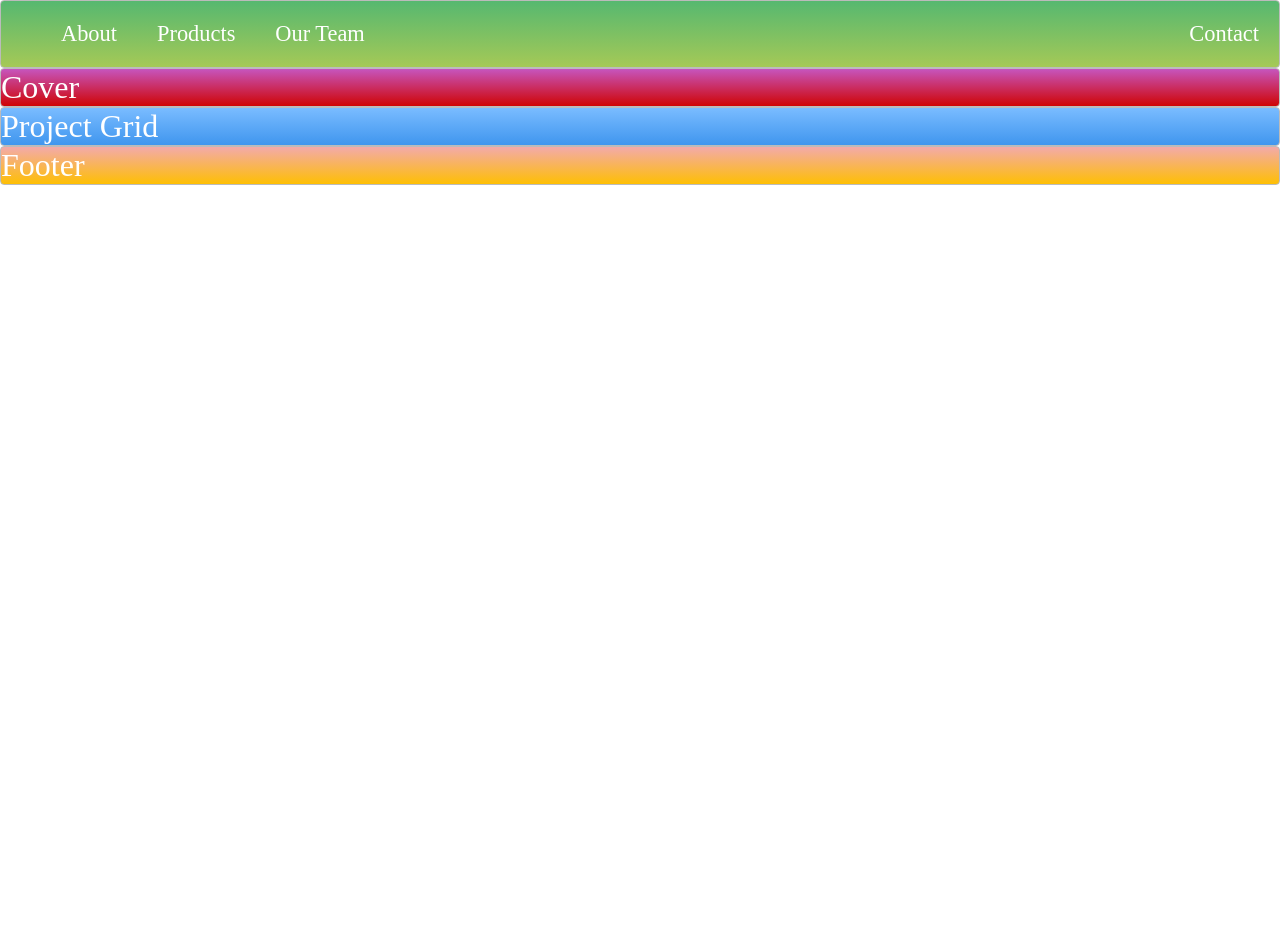
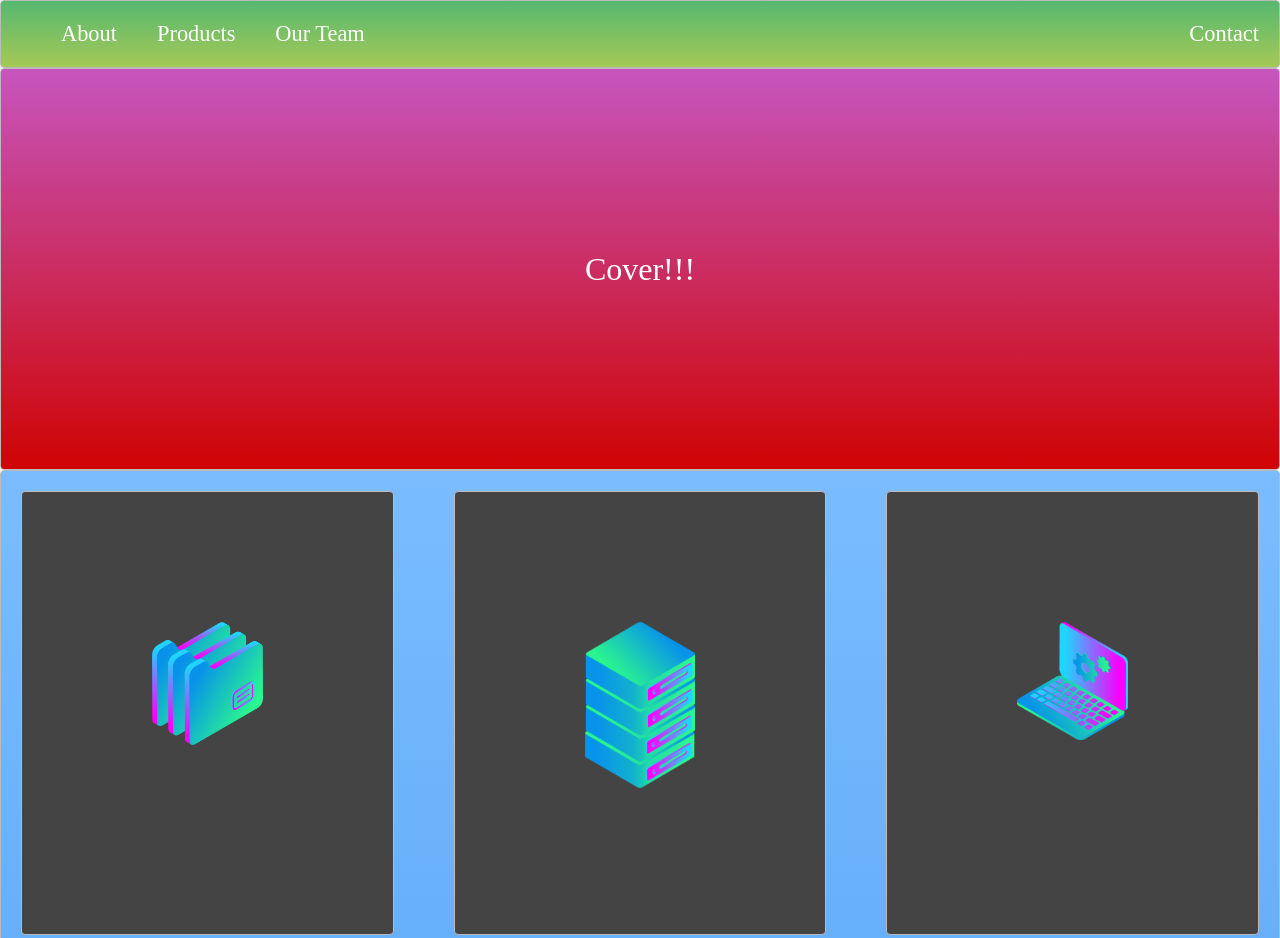
Before and after one commit to carlocadiz/layoutPage, a plain HTML site: page index.html in a window 1280 px wide. Shown: the top 938 px of the page. Before the commit the page ends 800 px from the top, so only its background shows below. Drawn offline with Linux system fonts and the light colour scheme.

Commit message:
completed layout

```diff
--- a/index.html
+++ b/index.html
@@ -14,8 +14,18 @@
       <li class="push"><a href=""></a>Contact</li>
     </ul>
   </nav>
-  <div class="zone red">Cover</div>
-  <div class="zone blue">Project Grid</div>
-  <div class="zone yellow">Footer</div>
+  <div class="container zone red">Cover!!!</div>
+  <div class="zone blue grid-wrapper">
+    <div class="box zone"><img src="./img/files_2.png"></div>
+    <div class="box zone"><img src="./img/server_2_2.png"></div>
+    <div class="box zone"><img src="./img/monitor_settings_2.png"></div>
+    <div class="box zone"><img src="./img/server_3.png"></div>
+    <div class="box zone"><img src="./img/data_storage_2_2.png"></div>
+    <div class="box zone"><img src="./img/monitor_coding_2.png"></div>
+    <div class="box zone"><img src="./img/desktop_analytics_2.png"></div>
+    <div class="box zone"><img src="./img/server_safe_2.png"></div>
+  </div>
+
+  <footer class="zone yellow">Hello there</fooer>
 </body>
 </html>
--- a/style.css
+++ b/style.css
@@ -20,6 +20,7 @@ body {
     box-shadow:rgba(0,0,0,0.8) 0px 5px 15px, inset rgba(0,0,0,0.15) 0px -10px 20px;
 }
 
+ /*Nav*/
 .main-nav {
     display: flex;
     list-style: none;
@@ -48,7 +49,36 @@ a {
     text-decoration: none;
 }
 
+/*Cover*/
 
+.container {
+    display: flex;
+    align-items: center;
+    justify-content: center;
+    height: 50vh;
+}
+
+/*Grid*/
+
+.grid-wrapper {
+    display: grid;
+    grid-gap: 20px;
+    grid-template-columns: repeat(auto-fill, minmax(350px, 1fr));
+}
+
+.box > img {
+    width: 100%;
+}
+
+.box {
+    background-color: #444;
+    padding:130px;
+    margin: 20px;
+}
+
+footer {
+    text-align: center;
+}
 
 /*https://paulund.co.uk/how-to-create-shiny-css-buttons*/
 /***********************************************************************
```
Also changed, not shown: 1 other file.
